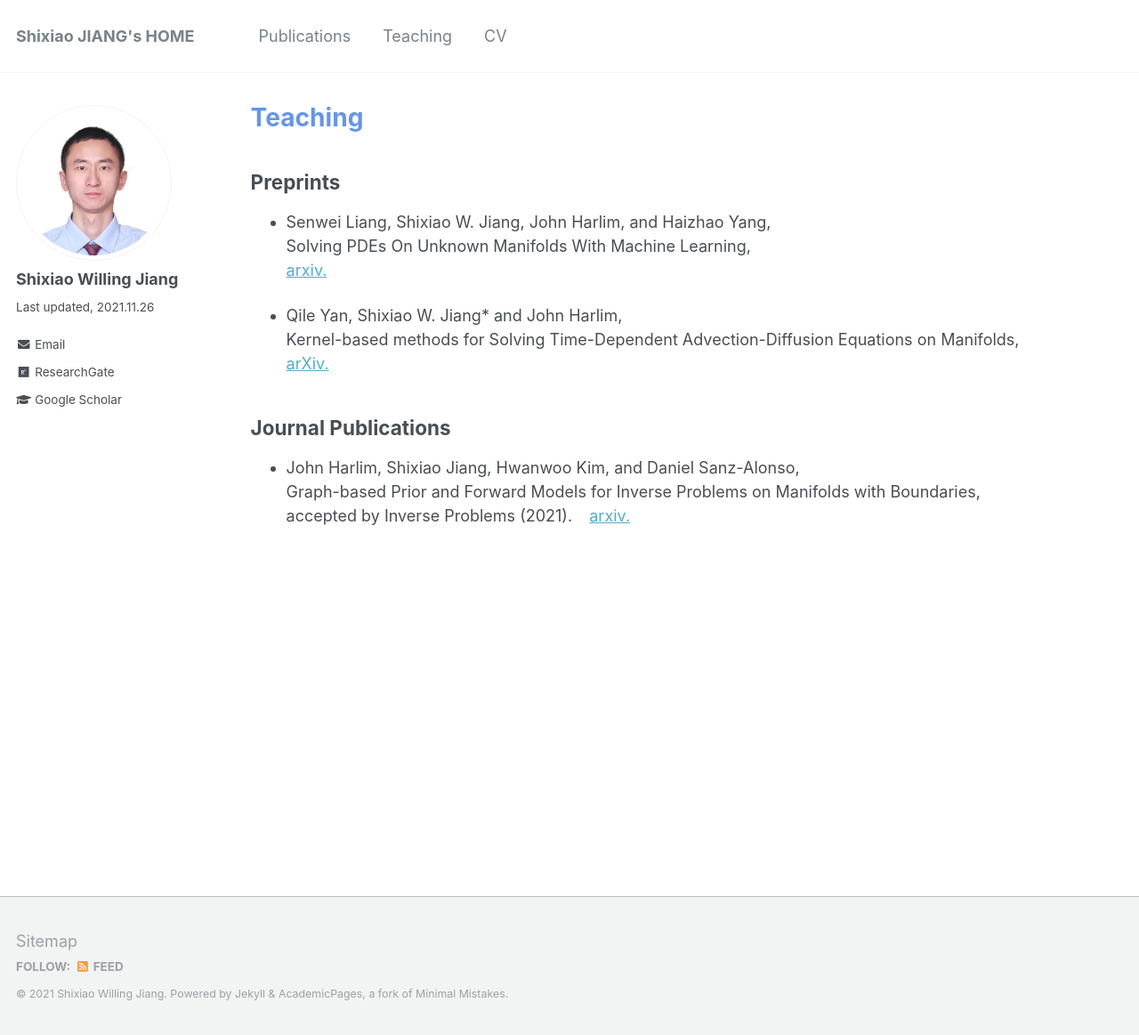
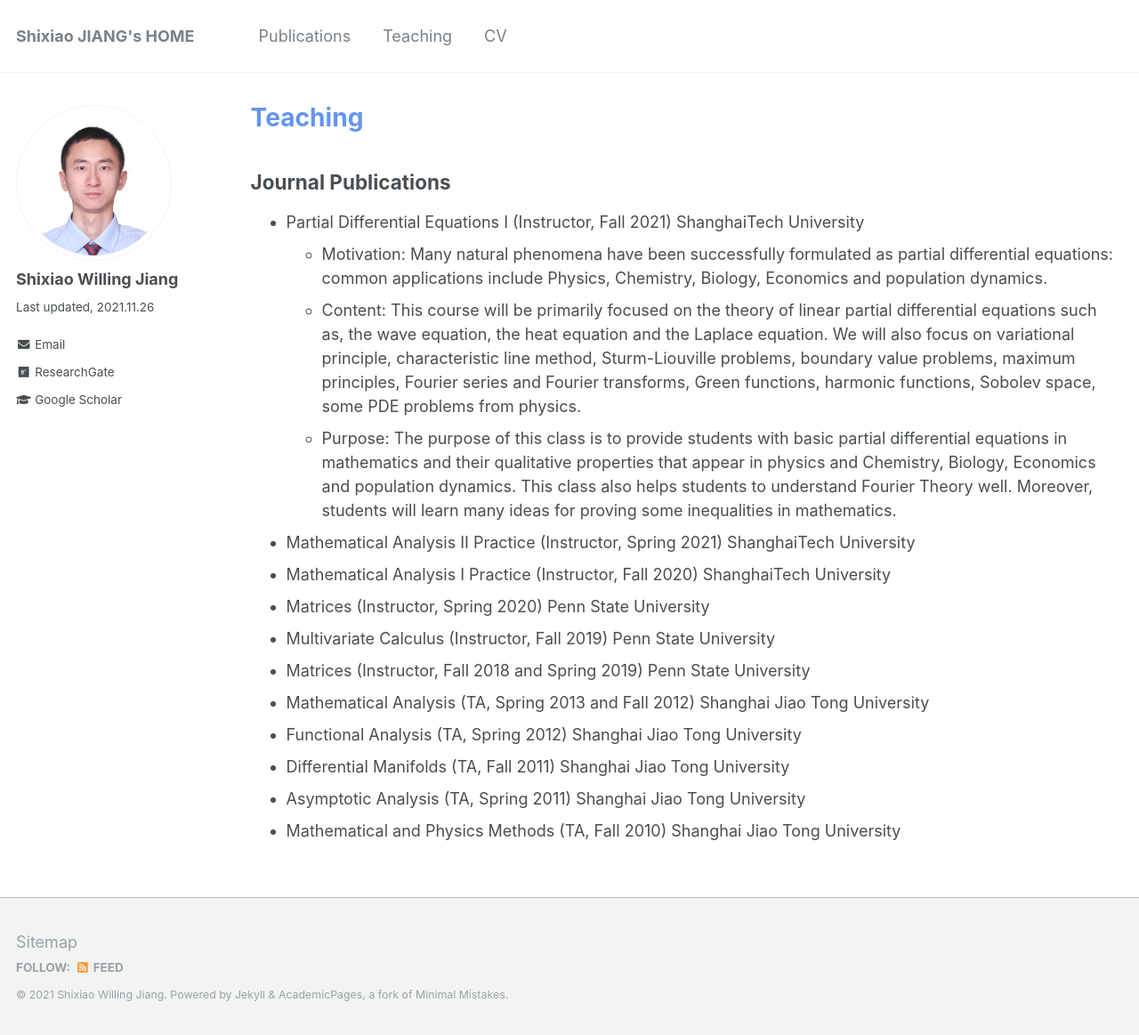
Before and after one commit to willingjiang/willingjiang.github.io, a Jekyll site: the page built from _pages/teachings.md, in a window 1280 px wide and 1163 px high. Shown: the whole window at 89% size. Built offline with Jekyll 4.4.1, drawn with Linux system fonts in a browser that asks for light colours.

Commit message:
Update teachings.md

```diff
--- a/_pages/teachings.md
+++ b/_pages/teachings.md
@@ -7,18 +7,19 @@ author_profile: true
 
 {% include base_path %}
 
-## Preprints
-
-* Senwei Liang, Shixiao W. Jiang, John Harlim, and Haizhao Yang, <br>
-Solving PDEs On Unknown Manifolds With Machine Learning, <br>
-[arxiv.](https://arxiv.org/abs/2106.06682)
-
-* Qile Yan, Shixiao W. Jiang* and John Harlim, <br>
-Kernel-based methods for Solving Time-Dependent Advection-Diffusion Equations on Manifolds, <br>
-[arXiv.](https://arxiv.org/abs/2105.13835)
-
 ## Journal Publications
 
-* John Harlim, Shixiao Jiang, Hwanwoo Kim, and Daniel Sanz-Alonso, <br>
-Graph-based Prior and Forward Models for Inverse Problems on Manifolds with Boundaries, <br>
-accepted by Inverse Problems (2021). &ensp; [arxiv.](https://arxiv.org/pdf/2106.06787.pdf)
+* Partial Differential Equations I (Instructor, Fall 2021) ShanghaiTech University
+  * Motivation: Many natural phenomena have been successfully formulated as partial differential equations: common applications include Physics, Chemistry, Biology, Economics and population dynamics.
+  * Content: This course will be primarily focused on the theory of linear partial differential equations such as, the wave equation, the heat equation and the Laplace equation. We will also focus on variational principle, characteristic line method, Sturm-Liouville problems, boundary value problems, maximum principles, Fourier series and Fourier transforms, Green functions, harmonic functions, Sobolev space, some PDE problems from physics.
+  * Purpose: The purpose of this class is to provide students with basic partial differential equations in mathematics and their qualitative properties that appear in physics and Chemistry, Biology, Economics and population dynamics. This class also helps students to understand Fourier Theory well. Moreover, students will learn many ideas for proving some inequalities in mathematics.
+* Mathematical Analysis II Practice (Instructor, Spring 2021) ShanghaiTech University
+* Mathematical Analysis I Practice (Instructor, Fall 2020) ShanghaiTech University
+* Matrices (Instructor, Spring 2020) Penn State University
+* Multivariate Calculus (Instructor, Fall 2019) Penn State University
+* Matrices (Instructor, Fall 2018 and Spring 2019) Penn State University
+* Mathematical Analysis (TA, Spring 2013 and Fall 2012) Shanghai Jiao Tong University
+* Functional Analysis (TA, Spring 2012) Shanghai Jiao Tong University
+* Differential Manifolds (TA, Fall 2011) Shanghai Jiao Tong University
+* Asymptotic Analysis (TA, Spring 2011) Shanghai Jiao Tong University
+* Mathematical and Physics Methods (TA, Fall 2010) Shanghai Jiao Tong University
```
